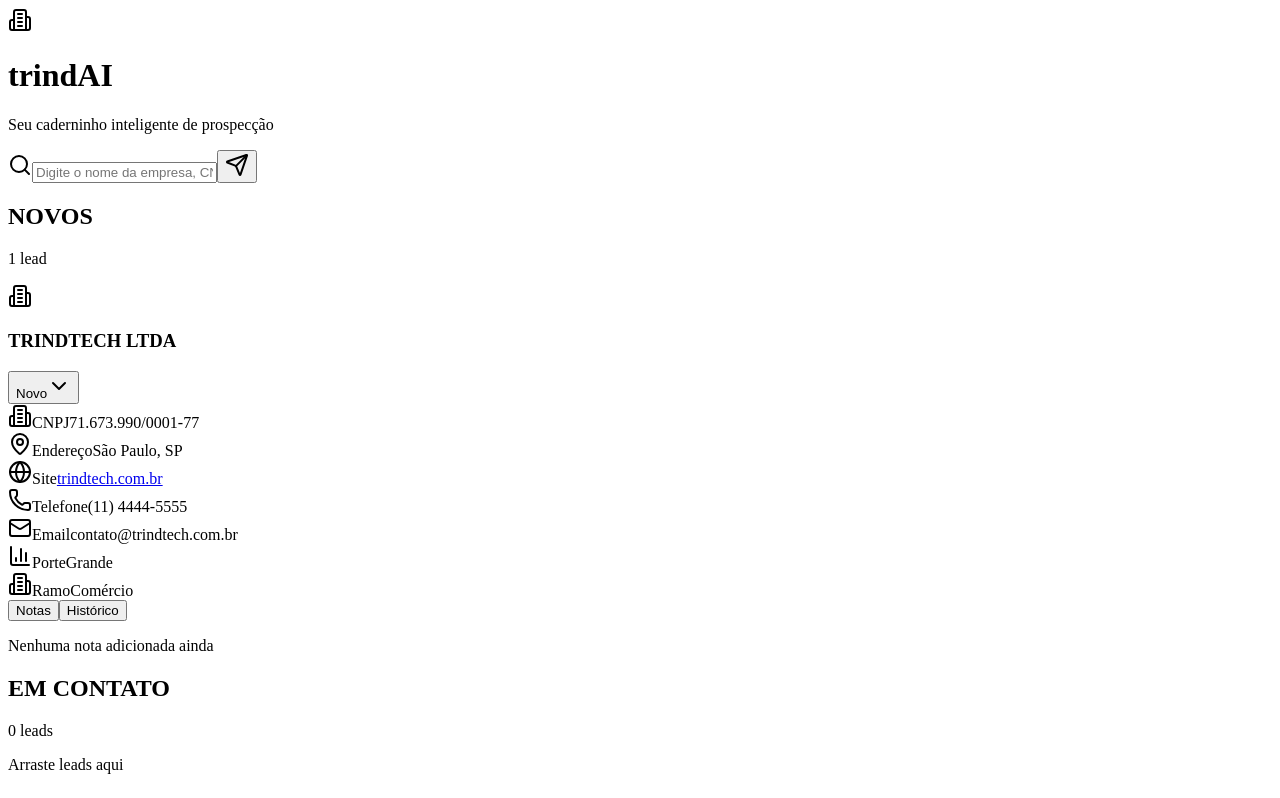
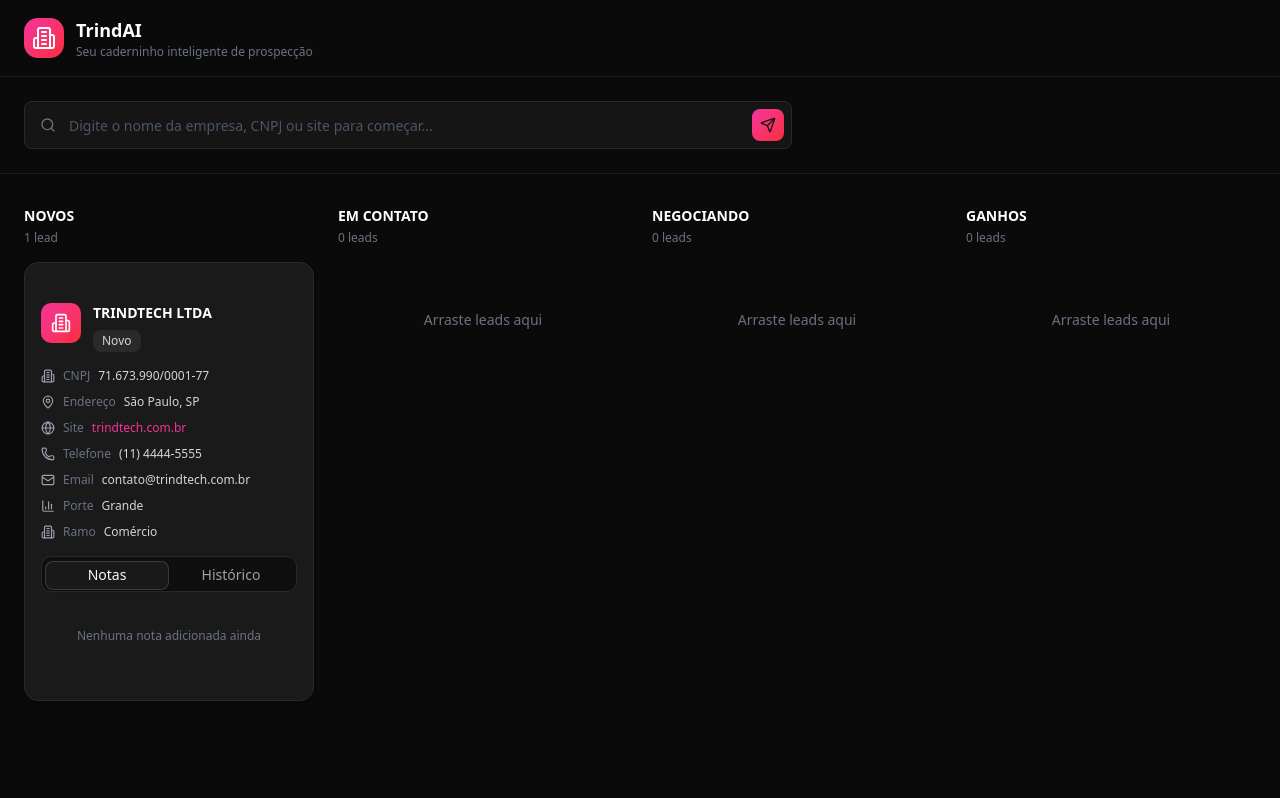
Before and after one commit to koityalex/prospecta-ia-frontend, a React (Vite) app: page / in a window 1280 px wide. Shown: the top 798 px of the page. Built offline with nearby package versions, Linux system fonts and the light colour scheme.

Commit message:
correção layout

```diff
--- a/package.json
+++ b/package.json
@@ -71,5 +71,6 @@
     "globals": "^16.0.0",
     "tw-animate-css": "^1.2.9",
     "vite": "^6.3.5"
-  }
+  },
+  "packageManager": "yarn@1.22.22+sha512.a6b2f7906b721bba3d67d4aff083df04dad64c399707841b7acf00f6b133b7ac24255f2652fa22ae3534329dc6180534e98d17432037ff6fd140556e2bb3137e"
 }
--- a/src/App.jsx
+++ b/src/App.jsx
@@ -1,157 +1,52 @@
-import { useState } from "react";
-import {
-  Search,
-  Send,
-  Building2,
-  MapPin,
-  Globe,
-  Phone,
-  Mail,
-  BarChart3,
-  ChevronDown,
-} from "lucide-react";
-import { Button } from "@/components/ui/button.jsx";
-import { Input } from "@/components/ui/input.jsx";
-import { Badge } from "@/components/ui/badge.jsx";
-import { Card, CardContent } from "@/components/ui/card.jsx";
-import {
-  Tabs,
-  TabsContent,
-  TabsList,
-  TabsTrigger,
-} from "@/components/ui/tabs.jsx";
+import { useState } from 'react'
+import { Search, Send, Building2, MapPin, Globe, Phone, Mail, BarChart3 } from 'lucide-react'
+import { Button } from '@/components/ui/button.jsx'
+import { Input } from '@/components/ui/input.jsx'
+import { Badge } from '@/components/ui/badge.jsx'
+import { Card, CardContent } from '@/components/ui/card.jsx'
+import { Tabs, TabsContent, TabsList, TabsTrigger } from '@/components/ui/tabs.jsx'
+import './App.css'
 
 function App() {
-  const [searchQuery, setSearchQuery] = useState("");
-  const [activeTab, setActiveTab] = useState("notas");
+  const [searchQuery, setSearchQuery] = useState('')
+  const [activeTab, setActiveTab] = useState('notas')
 
-  // Opções de Status e Cores, que mapeiam diretamente para as colunas
-  const STATUS_OPTIONS = {
-    novos: { label: "Novo", color: "bg-gray-500" },
-    emContato: { label: "Em Contato", color: "bg-yellow-500" },
-    negociando: { label: "Negociando", color: "bg-red-500" },
-    ganhos: { label: "Ganho", color: "bg-green-500" },
-    perdidos: { label: "Perdido", color: "bg-red-700" },
-  };
-
-  const [leads, setLeads] = useState({
+  // Dados de exemplo para os leads
+  const leads = {
     novos: [
       {
-        id: "lead-1",
-        nome: "TRINDTECH LTDA",
-        cnpj: "71.673.990/0001-77",
-        endereco: "São Paulo, SP",
-        site: "trindtech.com.br",
-        telefone: "(11) 4444-5555",
-        email: "contato@trindtech.com.br",
-        porte: "Grande",
-        ramo: "Comércio",
-        status: "novos", // Status inicial mapeia para a coluna 'novos'
-      },
+        id: 1,
+        nome: 'TRINDTECH LTDA',
+        cnpj: '71.673.990/0001-77',
+        endereco: 'São Paulo, SP',
+        site: 'trindtech.com.br',
+        telefone: '(11) 4444-5555',
+        email: 'contato@trindtech.com.br',
+        porte: 'Grande',
+        ramo: 'Comércio',
+        status: 'Novo'
+      }
     ],
     emContato: [],
     negociando: [],
-    ganhos: [],
-    perdidos: [],
-  });
+    ganhos: []
+  }
 
-  // --- Lógica de Movimentação do Card por Status ---
-
-  const handleStatusChange = (leadId, newStatusColumnId, currentColumnId) => {
-    // Garante que o ID da nova coluna é válido e diferente da atual
-    if (
-      newStatusColumnId === currentColumnId ||
-      // eslint-disable-next-line no-prototype-builtins
-      !leads.hasOwnProperty(newStatusColumnId)
-    )
-      return;
-
-    setLeads((prevLeads) => {
-      // 1. Encontra e remove o lead da coluna atual
-      const leadToMove = prevLeads[currentColumnId].find(
-        (lead) => lead.id === leadId
-      );
-
-      if (!leadToMove) return prevLeads;
-
-      const updatedSourceLeads = prevLeads[currentColumnId].filter(
-        (lead) => lead.id !== leadId
-      );
-
-      // 2. Atualiza o status do lead
-      const updatedLead = {
-        ...leadToMove,
-        status: newStatusColumnId,
-      };
-
-      // 3. Adiciona o lead na nova coluna (target)
-      // Garante que a coluna de destino é um array, mesmo que vazia
-      const updatedTargetLeads = [...prevLeads[newStatusColumnId], updatedLead];
-
-      return {
-        ...prevLeads,
-        [currentColumnId]: updatedSourceLeads,
-        [newStatusColumnId]: updatedTargetLeads,
-      };
-    });
-  };
-
-  // --- Componentes Reutilizáveis ---
-
-  const StatusDropdown = ({ lead, currentColumnId }) => {
-    const [isOpen, setIsOpen] = useState(false);
-    const currentStatus = STATUS_OPTIONS[lead.status] || STATUS_OPTIONS.novos;
-
-    return (
-      <div className="relative inline-block text-left z-10">
-        <button
-          onClick={() => setIsOpen(!isOpen)}
-          className={`flex items-center gap-1 text-xs px-2 py-0.5 rounded-full font-semibold transition-colors
-            ${currentStatus.color} text-white hover:opacity-90`}
-        >
-          {currentStatus.label}
-          <ChevronDown className="w-3 h-3 ml-0.5" />
-        </button>
-
-        {isOpen && (
-          <div className="origin-top-left absolute left-0 mt-2 w-40 rounded-lg shadow-xl bg-[#2a2a2a] ring-1 ring-black ring-opacity-5 focus:outline-none">
-            <div className="py-1">
-              {Object.entries(STATUS_OPTIONS).map(([key, option]) => (
-                <button
-                  key={key}
-                  onClick={() => {
-                    handleStatusChange(lead.id, key, currentColumnId);
-                    setIsOpen(false);
-                  }}
-                  className="flex items-center w-full px-4 py-2 text-sm text-gray-300 hover:bg-[#3a3a3a] transition-colors"
-                >
-                  <span
-                    className={`w-2 h-2 rounded-full mr-2 ${option.color}`}
-                  ></span>
-                  {option.label}
-                </button>
-              ))}
-            </div>
-          </div>
-        )}
-      </div>
-    );
-  };
-
-  const LeadCard = ({ lead, currentColumnId }) => {
-    return (
+  const LeadCard = ({ lead }) => (
     <Card className="bg-[#1a1a1a] border-[#2a2a2a] hover:border-[#3a3a3a] transition-all duration-200 mb-4">
       <CardContent className="p-4">
         <div className="flex items-start gap-3 mb-4">
-            <div className="w-10 h-10 bg-gradient-to-br from-pink-500 to-red-500 rounded-xl flex items-center justify-center flex-shrink-0">
+          <div className="w-10 h-10 bg-gradient-to-br from-pink-500 to-red-500 rounded-lg flex items-center justify-center flex-shrink-0">
             <Building2 className="w-5 h-5 text-white" />
           </div>
           <div className="flex-1 min-w-0">
-              <h3 className="text-white font-semibold text-sm mb-1">
-                {lead.nome}
-              </h3>
-              {/* Dropdown interativo para mudar o status */}
-              <StatusDropdown lead={lead} currentColumnId={currentColumnId} />
+            <h3 className="text-white font-semibold text-sm mb-1">{lead.nome}</h3>
+            <Badge
+              variant="secondary"
+              className="bg-[#2a2a2a] text-gray-300 hover:bg-[#2a2a2a] text-xs px-2 py-0.5"
+            >
+              {lead.status}
+            </Badge>
           </div>
         </div>
 
@@ -161,11 +56,13 @@
             <span className="font-medium text-gray-500">CNPJ</span>
             <span className="text-gray-300">{lead.cnpj}</span>
           </div>
+
           <div className="flex items-center gap-2 text-xs text-gray-400">
             <MapPin className="w-3.5 h-3.5 flex-shrink-0" />
             <span className="font-medium text-gray-500">Endereço</span>
             <span className="text-gray-300">{lead.endereco}</span>
           </div>
+
           <div className="flex items-center gap-2 text-xs text-gray-400">
             <Globe className="w-3.5 h-3.5 flex-shrink-0" />
             <span className="font-medium text-gray-500">Site</span>
@@ -178,21 +75,25 @@
               {lead.site}
             </a>
           </div>
+
           <div className="flex items-center gap-2 text-xs text-gray-400">
             <Phone className="w-3.5 h-3.5 flex-shrink-0" />
             <span className="font-medium text-gray-500">Telefone</span>
             <span className="text-gray-300">{lead.telefone}</span>
           </div>
+
           <div className="flex items-center gap-2 text-xs text-gray-400">
             <Mail className="w-3.5 h-3.5 flex-shrink-0" />
             <span className="font-medium text-gray-500">Email</span>
             <span className="text-gray-300">{lead.email}</span>
           </div>
+
           <div className="flex items-center gap-2 text-xs text-gray-400">
             <BarChart3 className="w-3.5 h-3.5 flex-shrink-0" />
             <span className="font-medium text-gray-500">Porte</span>
             <span className="text-gray-300">{lead.porte}</span>
           </div>
+
           <div className="flex items-center gap-2 text-xs text-gray-400">
             <Building2 className="w-3.5 h-3.5 flex-shrink-0" />
             <span className="font-medium text-gray-500">Ramo</span>
@@ -228,42 +129,25 @@
         </Tabs>
       </CardContent>
     </Card>
-    );
-  };
+  )
 
-  const KanbanColumn = ({ title, columnId, count, leads, emptyMessage }) => {
-    return (
+  const KanbanColumn = ({ title, count, leads, emptyMessage }) => (
     <div className="flex-1 min-w-[280px]">
       <div className="mb-4">
         <h2 className="text-white font-semibold text-sm mb-1">{title}</h2>
-          <p className="text-gray-500 text-xs">
-            {count} lead{count !== 1 ? "s" : ""}
-          </p>
+        <p className="text-gray-500 text-xs">{count} lead{count !== 1 ? 's' : ''}</p>
       </div>
-
-        <div className="bg-[#1a1a1a] p-3 rounded-lg border border-[#2a2a2a] min-h-[500px] flex flex-col transition-colors duration-200">
-          <div className="space-y-3 flex-grow">
+      <div className="space-y-3">
         {leads.length > 0 ? (
-              // Mapeia os cards, passando o ID da coluna atual (columnId)
-              leads.map((lead) => (
-                <LeadCard
-                  key={lead.id}
-                  lead={lead}
-                  currentColumnId={columnId}
-                />
-              ))
+          leads.map(lead => <LeadCard key={lead.id} lead={lead} />)
         ) : (
-              <div className="flex items-center justify-center h-full pt-16">
-                <p className="text-gray-500 text-sm text-center">
-                  {emptyMessage}
-                </p>
+          <div className="text-center py-12 px-4">
+            <p className="text-gray-500 text-sm">{emptyMessage}</p>
           </div>
         )}
       </div>
     </div>
-      </div>
-    );
-  };
+  )
 
   return (
     <div className="min-h-screen bg-[#0a0a0a] dark">
@@ -275,15 +159,8 @@
               <Building2 className="w-6 h-6 text-white" />
             </div>
             <div>
-              <h1 className="text-white font-bold text-lg">
-                <span className="text-white">trin</span>
-                <span className="text-pink-500">d</span>
-                <span className="text-white">A</span>
-                <span className="text-pink-500">I</span>
-              </h1>
-              <p className="text-gray-500 text-xs">
-                Seu caderninho inteligente de prospecção
-              </p>
+              <h1 className="text-white font-bold text-lg">TrindAI</h1>
+              <p className="text-gray-500 text-xs">Seu caderninho inteligente de prospecção</p>
             </div>
           </div>
         </div>
@@ -313,42 +190,30 @@
 
       {/* Kanban Board */}
       <main className="max-w-[1400px] mx-auto px-6 py-8">
-        <div className="flex gap-6 overflow-x-auto pb-4 items-start">
-          {/* O ID da coluna foi adicionado para uso na função de mudança de status */}
+        <div className="flex gap-6 overflow-x-auto pb-4">
           <KanbanColumn
             title="NOVOS"
-            columnId="novos"
             count={leads.novos.length}
             leads={leads.novos}
             emptyMessage="Arraste leads aqui"
           />
           <KanbanColumn
             title="EM CONTATO"
-            columnId="emContato"
             count={leads.emContato.length}
             leads={leads.emContato}
             emptyMessage="Arraste leads aqui"
           />
           <KanbanColumn
             title="NEGOCIANDO"
-            columnId="negociando"
             count={leads.negociando.length}
             leads={leads.negociando}
             emptyMessage="Arraste leads aqui"
           />
           <KanbanColumn
             title="GANHOS"
-            columnId="ganhos"
             count={leads.ganhos.length}
             leads={leads.ganhos}
             emptyMessage="Arraste leads aqui"
-          />
-          <KanbanColumn
-            title="PERDIDOS"
-            columnId="perdidos"
-            count={leads.perdidos.length}
-            leads={leads.perdidos}
-            emptyMessage="Sem leads perdidos"
           />
         </div>
       </main>
@@ -356,15 +221,18 @@
          {/* Footer */}
       <footer className="border-t border-[#1a1a1a] bg-[#0a0a0a] mt-12">
         <div className="max-w-[1400px] mx-auto px-6 py-4">
+          {/* Texto "Trindtech" substitui a logo e o crédito Lovable */}
           <p className="text-gray-600 text-xs text-right font-semibold">
   <span className="text-white">Trin</span>
   <span className="text-pink-500">dt</span>
   <span className="text-white">ech</span>
 </p>
+
+As letras **Trin** e **ech** usam `text-white`, e as letras **dt** usam `text-pink-500`, replicando o estilo do logo.
         </div>
       </footer>
     </div>
-  );
+  )
 }
 
-export default App;
+export default App
```
Lines whose indentation alone changed are shown as unchanged.
